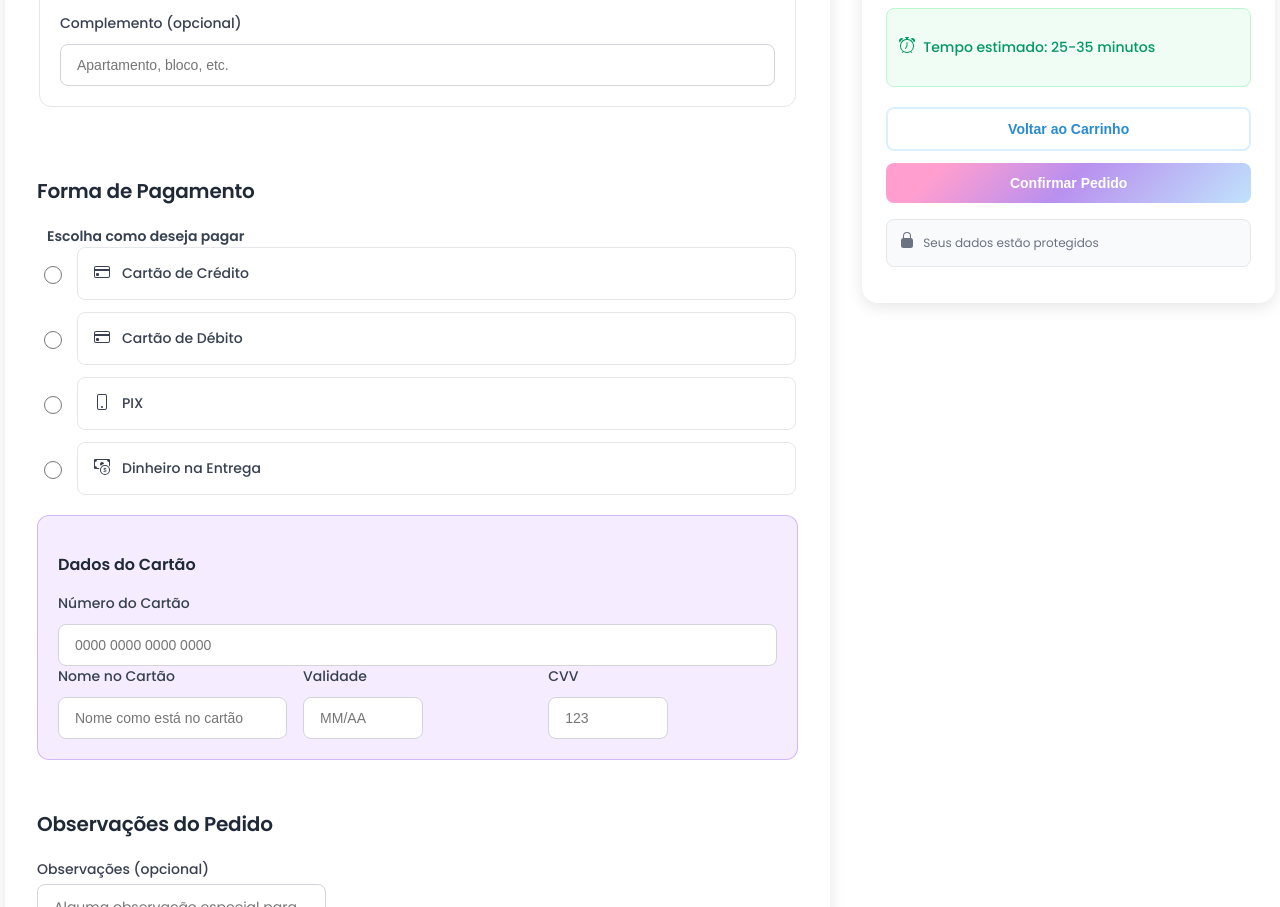
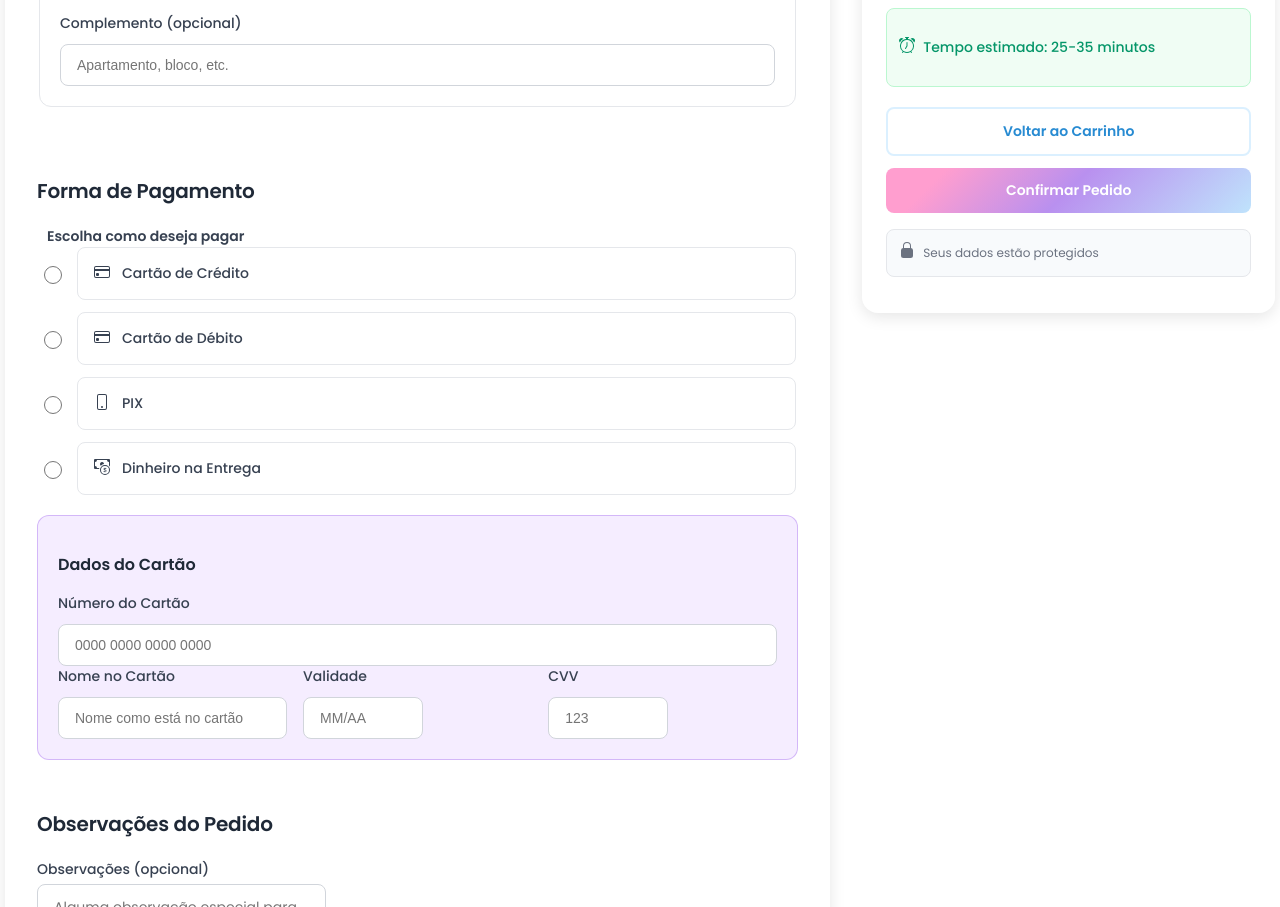
Before and after one commit to Emilysx/Projeto-Integrador---1-Semestre, a website: page Projeto-Integrador-LIMA/finalizar-compra.html in a window 1280 px wide. Shown: the part 843-1750 px from the top of the page. Drawn offline with Linux system fonts and the light colour scheme.

Commit message:
Atualização do integrador de Lima - Projeto concluidogit add .

```diff
--- a/Projeto-Integrador-LIMA/css/style.css
+++ b/Projeto-Integrador-LIMA/css/style.css
@@ -2386,6 +2386,11 @@ input:focus {
     box-shadow: 0 4px 12px rgba(0, 0, 0, 0.15);
     outline: 2px solid #6366f1;
     outline-offset: 2px;
+}
+.link-botao {
+    display: inline-block;
+    text-decoration: none;
+    text-align: center;
 }
 
 .info-seguranca {
--- a/Projeto-Integrador-LIMA/finalizar-compra.html
+++ b/Projeto-Integrador-LIMA/finalizar-compra.html
@@ -267,8 +267,8 @@
                 <section class="itens-resumo">
                     <article class="item-resumo">
                         <figure class="imagem-item">
-                            <img src="imagens/Produtos-Projeto-Integrador/donut-3.png"
-                                alt="Donut Chocolate & Baunilha" class="foto-item" />
+                            <img src="imagens/Produtos-Projeto-Integrador/donut-3.png" alt="Donut Chocolate & Baunilha"
+                                class="foto-item" />
                         </figure>
                         <section class="detalhes-item">
                             <h3 class="nome-item">Donut Chocolate & Baunilha</h3>
@@ -279,8 +279,8 @@
 
                     <article class="item-resumo">
                         <figure class="imagem-item">
-                            <img src="imagens/Produtos-Projeto-Integrador/combo9.png"
-                                alt="Milkshake Morango" class="foto-item" />
+                            <img src="imagens/Produtos-Projeto-Integrador/combo9.png" alt="Milkshake Morango"
+                                class="foto-item" />
                         </figure>
                         <section class="detalhes-item">
                             <h3 class="nome-item">Milkshake Morango</h3>
@@ -330,12 +330,12 @@
                 </section>
 
                 <section class="acoes-checkout">
-                    <button type="button" class="botao-voltar-carrinho">
+                    <a href="carrinho.html" class="botao-voltar-carrinho link-botao">
                         Voltar ao Carrinho
-                    </button>
-                    <button type="submit" class="botao-confirmar-pedido">
+                    </a>
+                    <a href="#" class="botao-confirmar-pedido link-botao">
                         Confirmar Pedido
-                    </button>
+                    </a>
                 </section>
 
                 <p class="info-seguranca">
```
